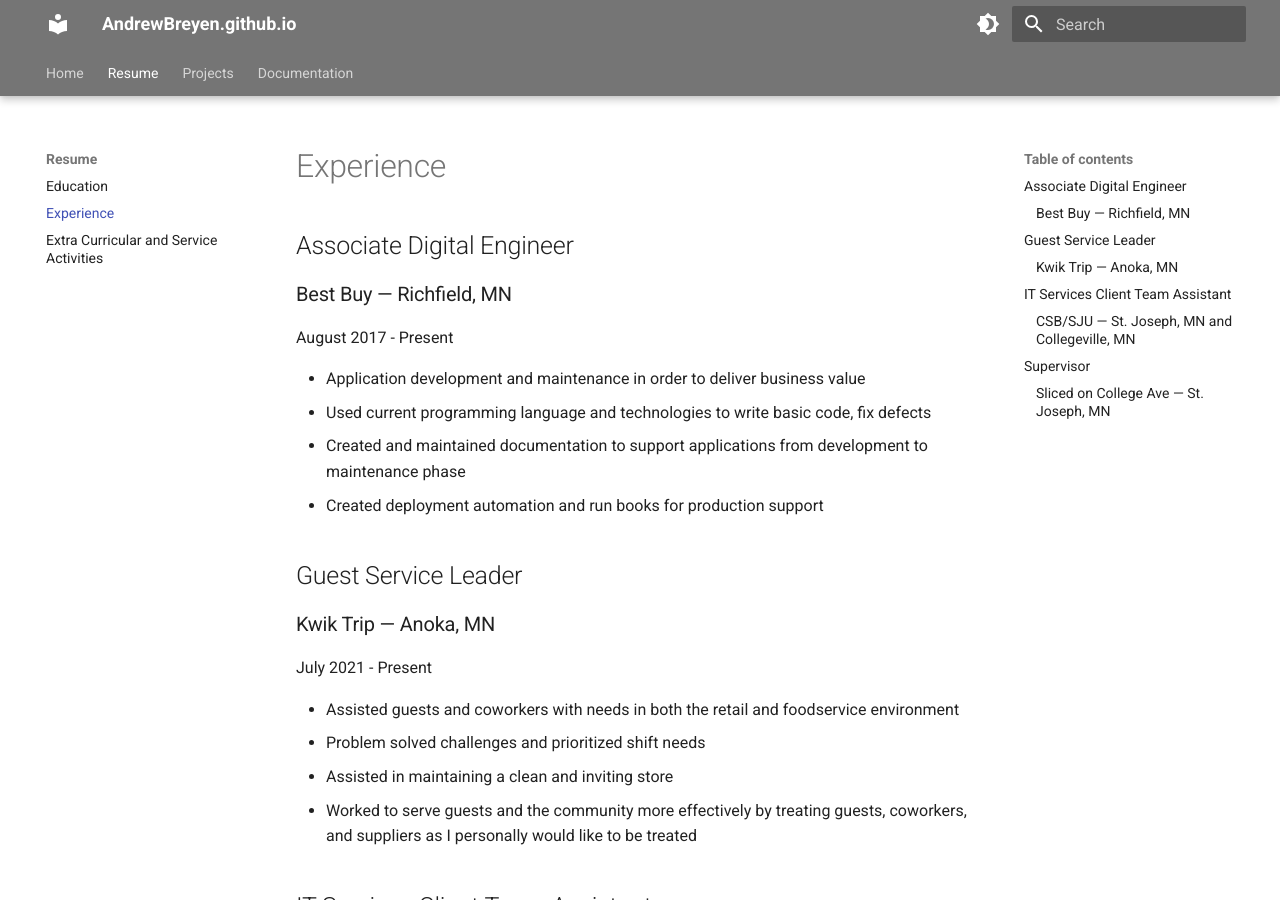
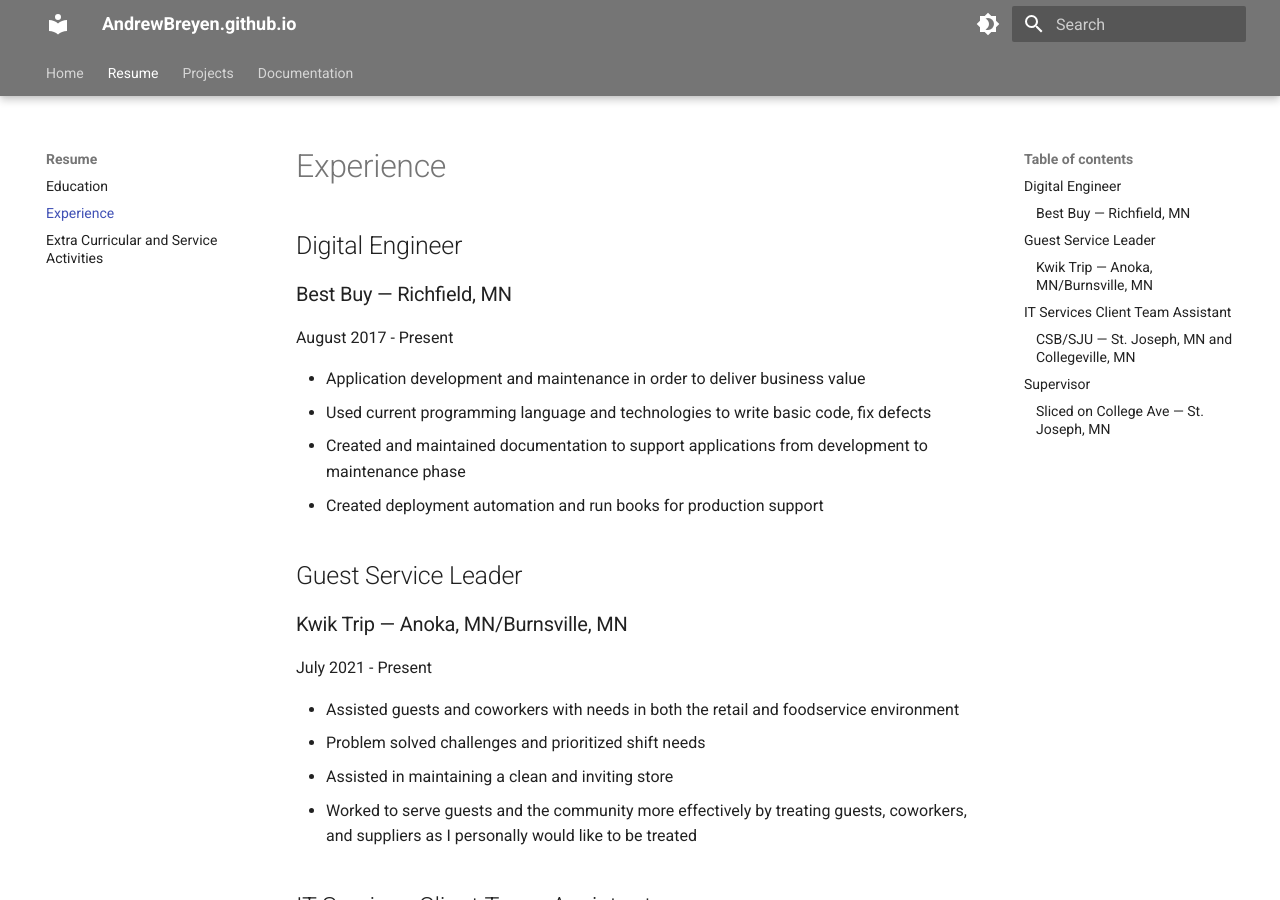
Before and after one commit to AndrewBreyen/andrewbreyen.github.io, an MkDocs documentation site: the page built from docs/resume/experience.md, in a window 1280 px wide and 900 px high. Built offline with MkDocs 1.6.1 and Material for MkDocs 9.7.7, drawn with Linux system fonts in a browser that asks for light colours.

Commit message:
update BBY title, KT location

```diff
--- a/docs/resume/experience.md
+++ b/docs/resume/experience.md
@@ -6,7 +6,7 @@ hide:
 
 # Experience
 
-## Associate Digital Engineer
+## Digital Engineer
 ### Best Buy — Richfield, MN
 August 2017 - Present
 
@@ -16,7 +16,7 @@ August 2017 - Present
 * Created deployment automation and run books for production support
 
 ## Guest Service Leader
-### Kwik Trip — Anoka, MN
+### Kwik Trip — Anoka, MN/Burnsville, MN
 July  2021 - Present
 
 * Assisted guests and coworkers with needs in both the retail and foodservice environment
```
Also changed, not shown: site/resume/experience/index.html, site/search/search_index.json, 1 other file.
